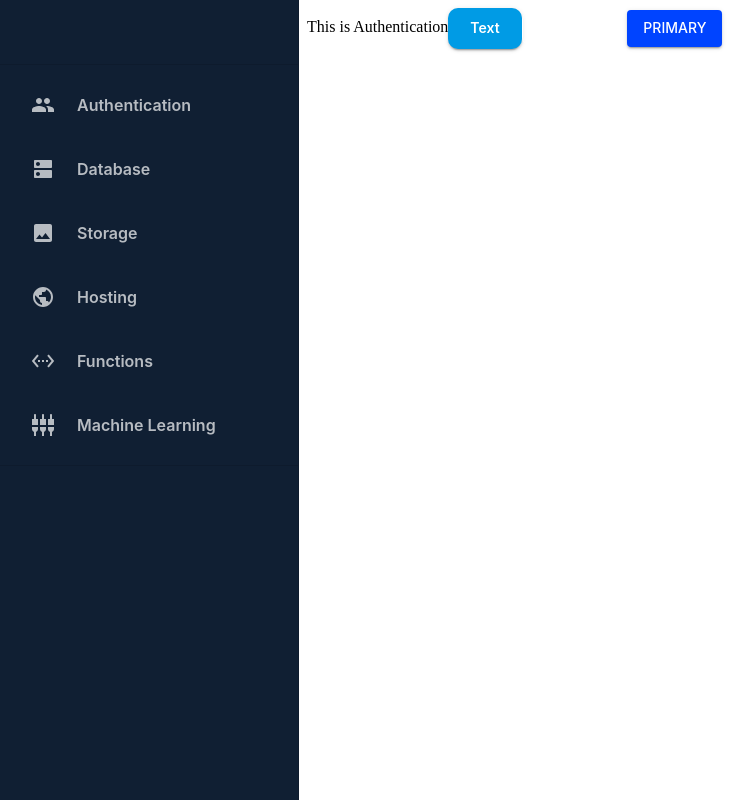
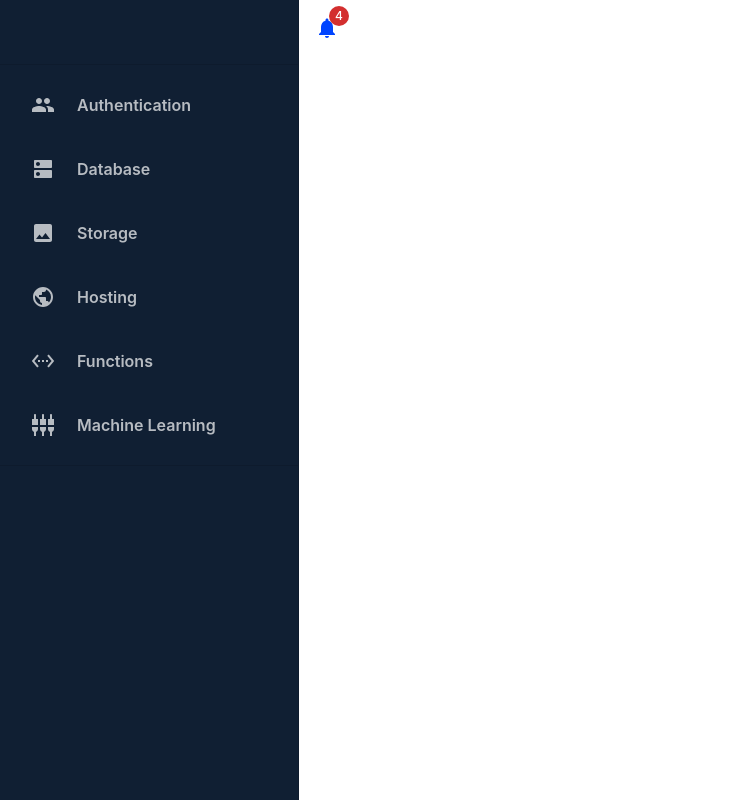
Before and after one commit to anthonysingiser/mui-dashboard, a React (Create React App) app: page /authentication in a window 1280 px wide. Shown: the whole page, without its empty margins (21-775 px from the left). Built offline with nearby package versions, Linux system fonts and the light colour scheme.

Commit message:
create NotificationBell component

```diff
--- /dev/null
+++ b/src/components/common/Notifications/NotificationBell.js
@@ -0,0 +1,26 @@
+import React from 'react'
+import Badge from '@mui/material/Badge'
+import NotificationsIcon from '@mui/icons-material/Notifications'
+import IconButton from '@mui/material/IconButton'
+import Tooltip from '@mui/material/Tooltip'
+
+const NotificationBell = ( {iconColor, badgeContent} ) => {
+    const newNotifications = `You have ${badgeContent} new notifications`
+    const noNotifications = 'No new notifications'
+    return (
+        <Tooltip title= {badgeContent ? newNotifications : noNotifications}>
+        <IconButton
+            color={iconColor}
+        >
+        <Badge
+            badgeContent={badgeContent}
+            color="error"
+        >
+            <NotificationsIcon />
+        </Badge>
+        </IconButton>
+        </Tooltip>
+    )
+}
+
+export default NotificationBell
--- a/src/pages/Authentication/Authentication.js
+++ b/src/pages/Authentication/Authentication.js
@@ -1,51 +1,15 @@
 import React from 'react'
 import Grid from '@mui/material/Grid'
-import CommonButton from '../../components/CommonButton/CommonButton'
+import NotificationBell from '../../components/common/Notifications/NotificationBell'
 
 const Authentication = () => {
-    const buttonStyles = {
-        fontSize: '0.875rem',
-        fontWeight: 600,
-        textTransform: 'capitalize',
-        borderRadius: 2.5,
-        '&.MuiButton-contained': {
-            backgroundColor: '#009be5',
-            '&:hover': {
-                backgroundColor: '#006db3',
-            },
-        },
-        '&.MuiButton-outlined': {
-            color: '#fff',
-            borderColor: '#fff',
-            '&:hover': {
-                backgroundColor: 'transparent',
-            },
-        },
-    }
-
     return (
-        <Grid item xs={8}>
-            This is Authentication
-            <CommonButton
-                variant= 'contained'
-                size= "large"
-                sx= {buttonStyles}
-            >
-                Text
-            </CommonButton>
-            <CommonButton
-                variant='outlined'
-                sx={buttonStyles}
-            >
-                Web setup
-            </CommonButton>
-            <CommonButton
-                variant= 'contained'
-                color={'primary'}
-            >
-                Primary
-            </CommonButton>
-        </Grid>
+    <Grid item xs={8}>
+        <NotificationBell
+            iconColor='primary'
+            badgeContent={4}
+        />
+    </Grid>
     )
 }
 
```
Also changed, not shown: src/components/common/CommonButton/CommonButton.js (renamed from src/components/CommonButton/CommonButton.js).
